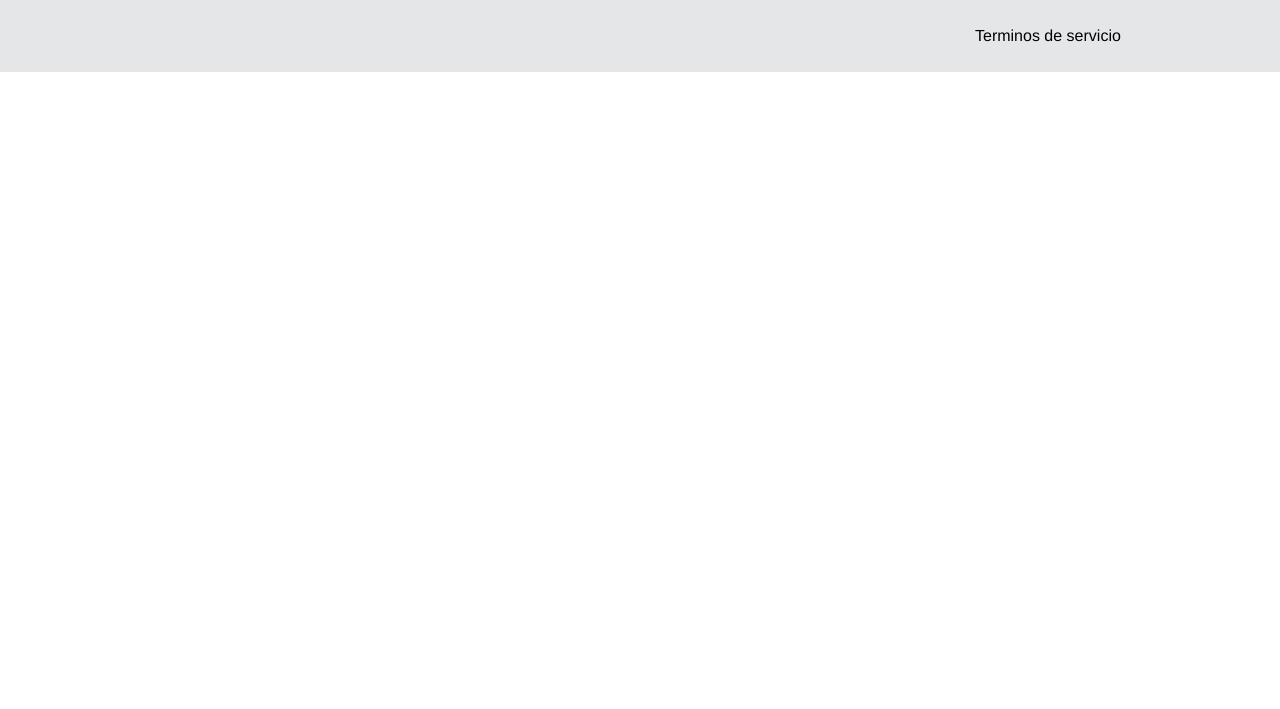
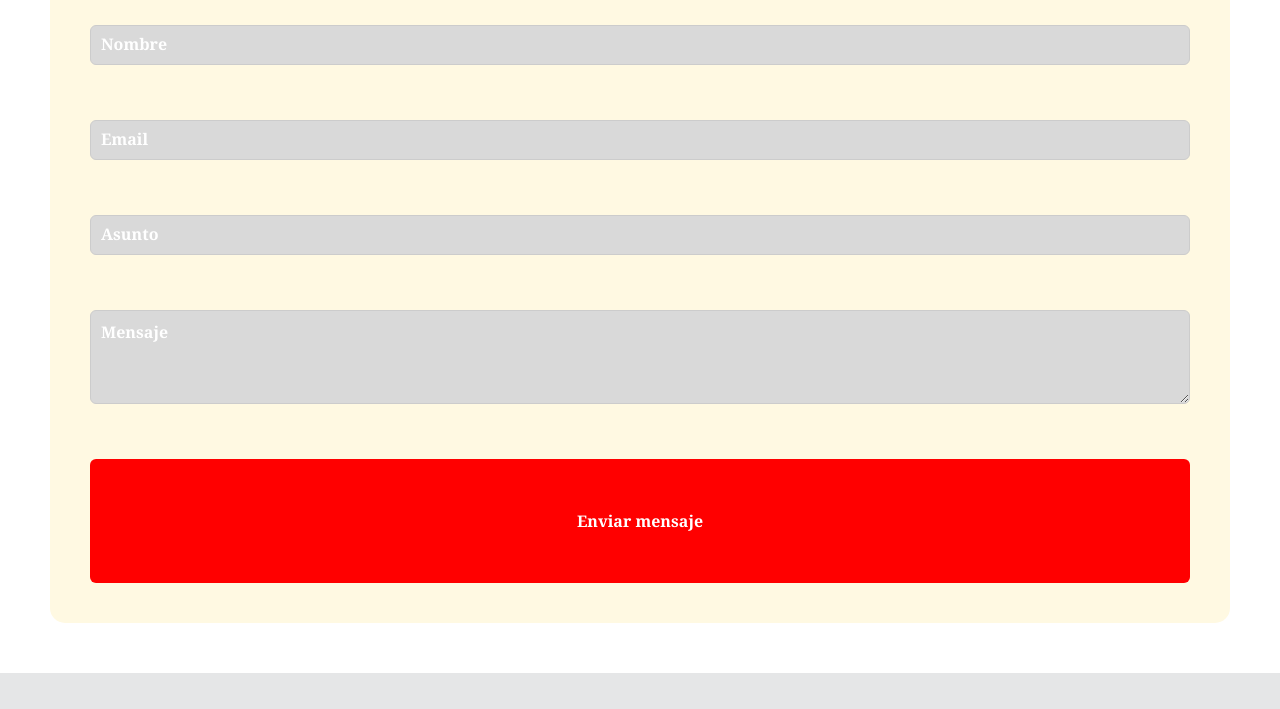
Before and after one commit to Araceli-Barrientos/SaboresSinPasaporte, a plain HTML site: page contacto/index.html in a window 1280 px wide. Shown: the part 324-1033 px from the top of the page. Before the commit the page ends 800 px from the top, so only its background shows below. Drawn offline with Linux system fonts and the light colour scheme; a web font is replaced by a local one.

Commit message:
Finalizado formulario de contacto

```diff
--- a/contacto/index.html
+++ b/contacto/index.html
@@ -73,14 +73,33 @@
           </form>
         </div>
       </header>
+      <main class="contenedor-formulario">
+        <section class="forma">
+          <h2>Contactanos</h2>
+          <form>
 
+            <input type="text" id="nombre" name="nombre" placeholder="Nombre" required>
+
+
+            <input type="email" id="email" name="email" placeholder="Email">
+
+
+            <input type="text" id="apellido" name="apellido" placeholder="Asunto" required>
+
+
+            <textarea id="asunto" name="asunto" rows="4" required placeholder="Mensaje"></textarea>
+
+            <button type="submit">Enviar mensaje</button>
+          </form>
+        </section>
+      </main>
 
 
     <footer>
         <div class="divfooter">
 
             <div class="uno">
-                <img class="imagen" src="soloporgusto.jpg" alt="logo">
+                <img class="imagen" src="../assets/img/logo sabores isn pasaporte.png" alt="logo">
                 <p class="parrafo">&copy; Araceli Barrientos & Jonathan Salinas</p>
 
             </div>
--- a/styless/styless.css
+++ b/styless/styless.css
@@ -338,6 +338,78 @@ footer{
   margin-left: auto; /* empuja hacia la derecha */
 }
 
+.enlace:hover {
+  transform: translateY(-5px);
+}
+
 .platos{
   margin-top: 40px;
 }
+
+
+/*Formulario de contacto*/
+
+.forma{
+  flex-direction: column;
+  background-color: #FFF9E2;
+  width: 1309px;
+  padding: 15px;
+  border-radius: 15px;
+}
+
+.forma form {
+  display: flex;
+  flex-direction: column;
+  gap: 55px;
+  padding: 25px;
+  border-radius: 12px;
+}
+
+input, textarea {
+  padding: 10px;
+  border-radius: 6px;
+  border: 1px solid #ccc;
+  font-size: 1rem;
+  background-color: #D9D9D9;
+  color: #FFFFFF;
+}
+
+input::placeholder {
+  color: #FFFFFF;
+  font-weight: bold;
+  font-family: 'Marko One', Georgia, serif;
+}
+
+textarea::placeholder {
+  color: #FFFFFF;
+  font-weight: bold;
+  font-family: 'Marko One', Georgia, serif;
+}
+
+
+
+button {
+  padding: 10px;
+  border-radius: 6px;
+  border: none;
+  background-color: #FF0000;
+  color: #FFFFFF;
+  font-size: 1rem;
+  font-weight: bold;
+  cursor: pointer;
+  transition: background-color 0.3s;
+  height: 124px;
+  font-family: 'Marko One', Georgia, serif;
+}
+
+button:hover {
+  background-color: #794444;
+}
+
+.contenedor-formulario{
+  display: flex;
+  justify-content: center;
+  text-align: center;
+  margin: 50px;
+
+}
```
